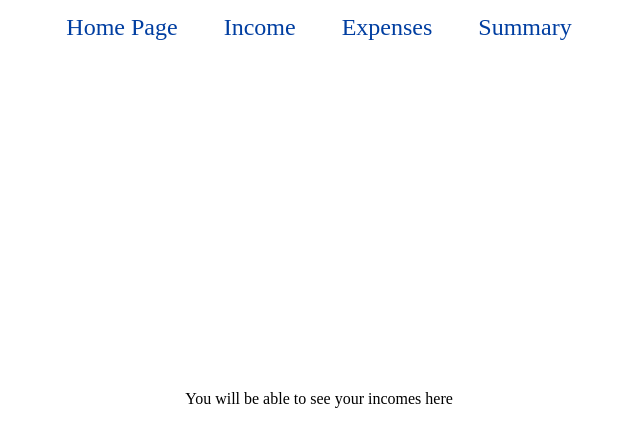
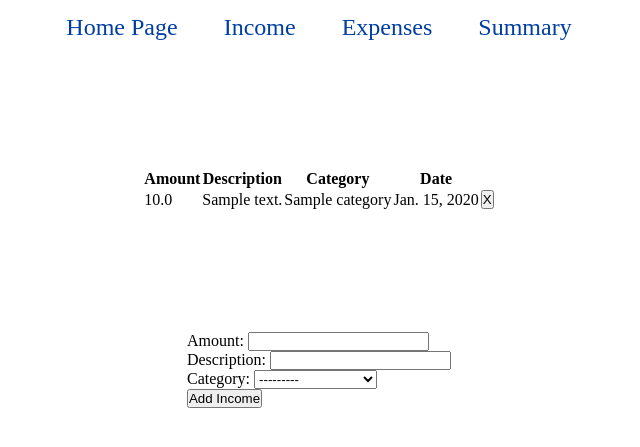
Before and after one commit to Truzi/django-app, a Django app: page /income in a window 1280 px wide. Shown: the top 447 px of the page, without its empty margins (321-961 px from the left). Run offline with Django 4.2, Linux system fonts and the light colour scheme; tables that the repository leaves empty hold one stand-in row (values such as "Sample post").

Commit message:
modified income.html/expenses.html to show table contents

```diff
--- a/budget/mainapp/templates/income.html
+++ b/budget/mainapp/templates/income.html
@@ -1,4 +1,35 @@
 {% extends 'base.html' %}
 
 {% block title %} Income Page {% endblock %}
-{% block content %} You will be able to see your incomes here {% endblock %}
+{% block content %}
+
+  <div>
+    <table>
+      <tr>
+        <th>Amount</th>
+        <th>Description</th>
+        <th>Category</th>
+        <th>Date</th>
+        <th></th>
+      </tr>
+      {% for income in incomes %}
+        <tr>
+          <td>{{ income.amount }}</td>
+          <td>{{ income.description }}</td>
+          <td>{{ income.category }}</td>
+          <td>{{ income.date }}</td>
+          <td><button type="submit">X</button></td>
+        </tr>
+      {% endfor %}
+    </table>
+  </div>
+
+  <div>
+    <form action={% url 'add_income' %} method="post">
+      {% csrf_token %}
+      {{ form.as_div }}
+      <button type="submit">Add Income</button>
+    </form>
+  </div>
+
+{% endblock %}
```
Also changed, not shown: budget/mainapp/templates/expenses.html (+32 -1 lines).
